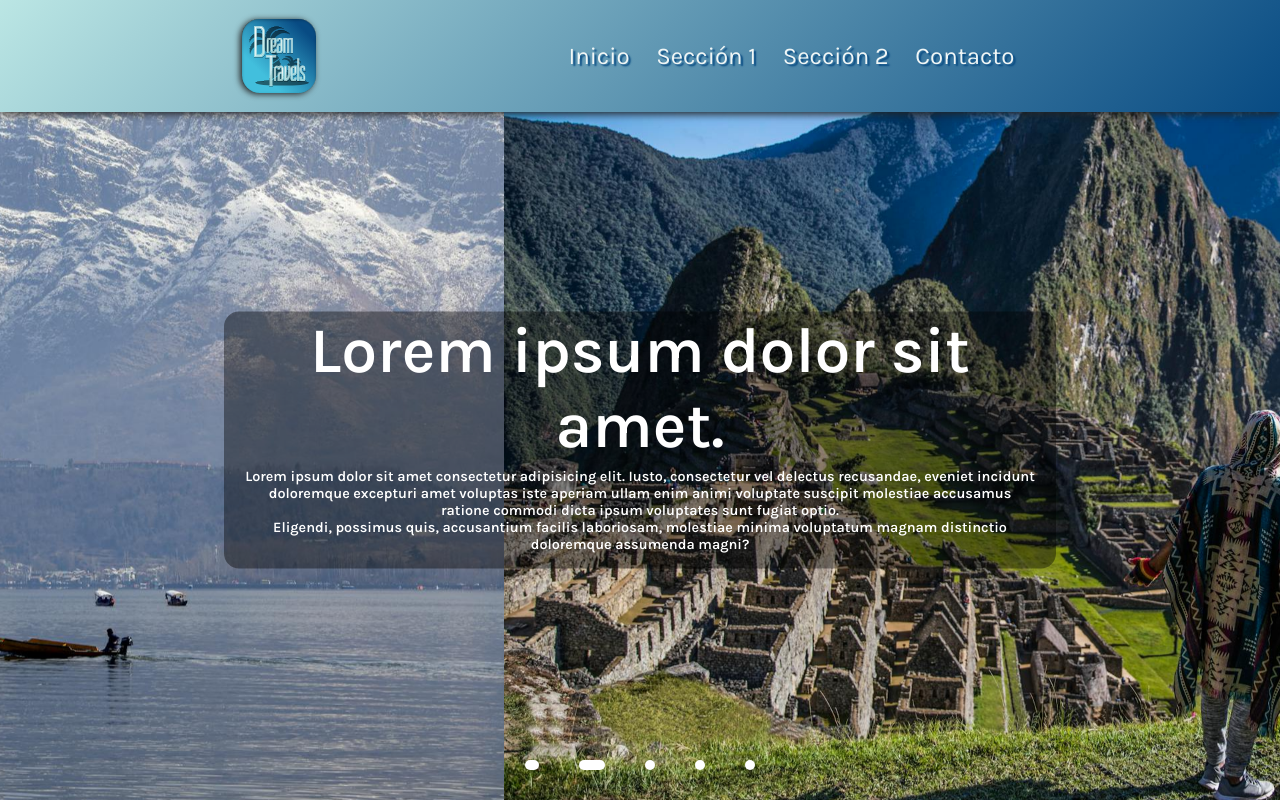
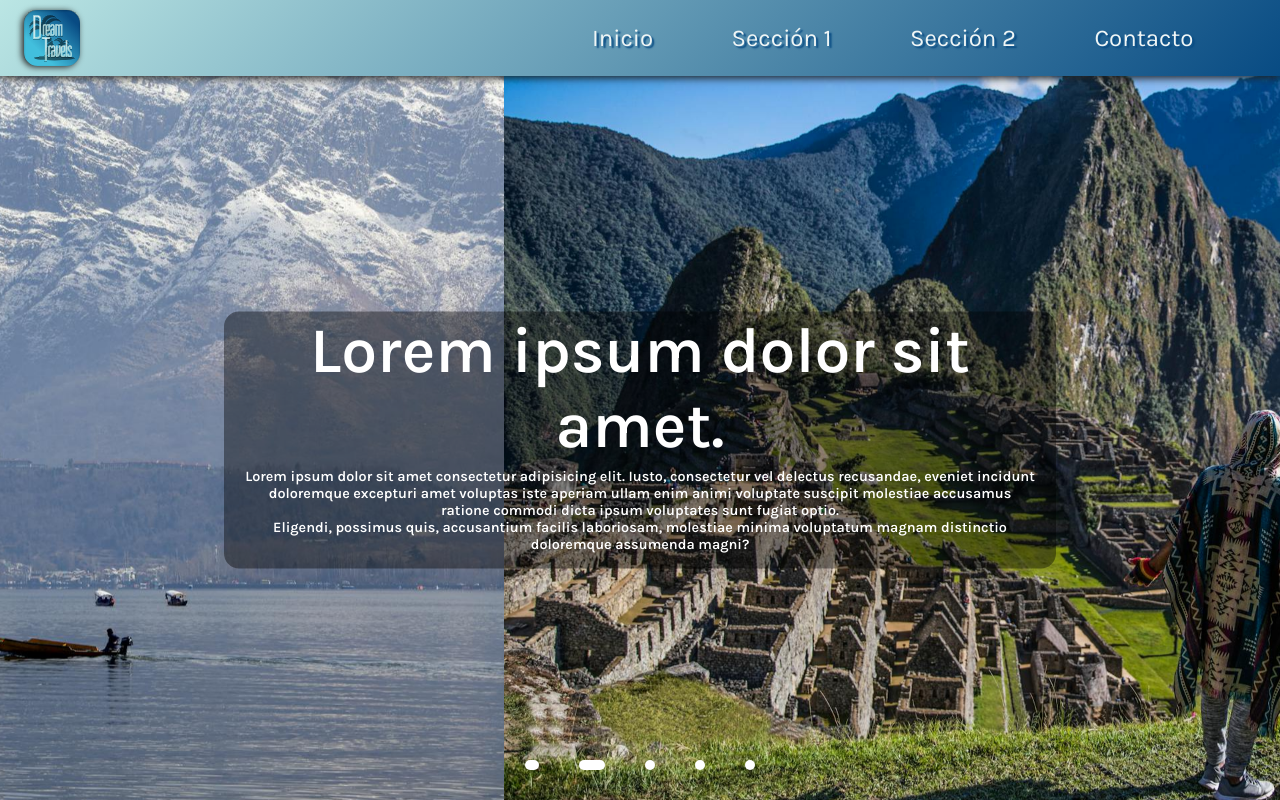
Before and after one commit to imsamudev/DreamTravels, a website built with Vite: page index.html in a window 1280 px wide. Built offline with nearby package versions, Linux system fonts and the light colour scheme.

Commit message:
ajustando estilos navbar. #3

```diff
--- a/src/styles/main.css
+++ b/src/styles/main.css
@@ -25,10 +25,10 @@
   z-index: 1;
   background: linear-gradient(135deg, var(--mint-green), var(--indigo-dye));
   box-shadow: 0rem 0.15rem 0.5rem var(--black);
-  padding: 1rem;
+  padding: 0.5rem;
   width: 100%;
   display: flex;
-  justify-content: space-evenly;
+  justify-content: space-between;
   align-items: center;
   flex-direction: column;
   transition: background-color 0.3s ease-in-out, opacity 0.3s ease-in-out,
@@ -164,15 +164,15 @@ h2 {
 }
 /* SLIDER CLOSED */
 
-
 /* MOBILE FIRST DESIGN */
 @media (min-width: 769px) {
   /* NAVBAR */
   .logo {
-    display: flex;
-    height: 5rem;
-    padding: 0.2rem;
+    display: block;
+    height: 3.5rem;
+    padding-left: 1rem;
   }
+
   .navbar {
     flex-direction: row;
   }
@@ -182,7 +182,7 @@ h2 {
   .navbar-links {
     flex-direction: row;
     justify-content: space-evenly;
-    width: 40%;
+    width: 60%;
     max-height: none;
     overflow: visible;
     transition: none;
```
